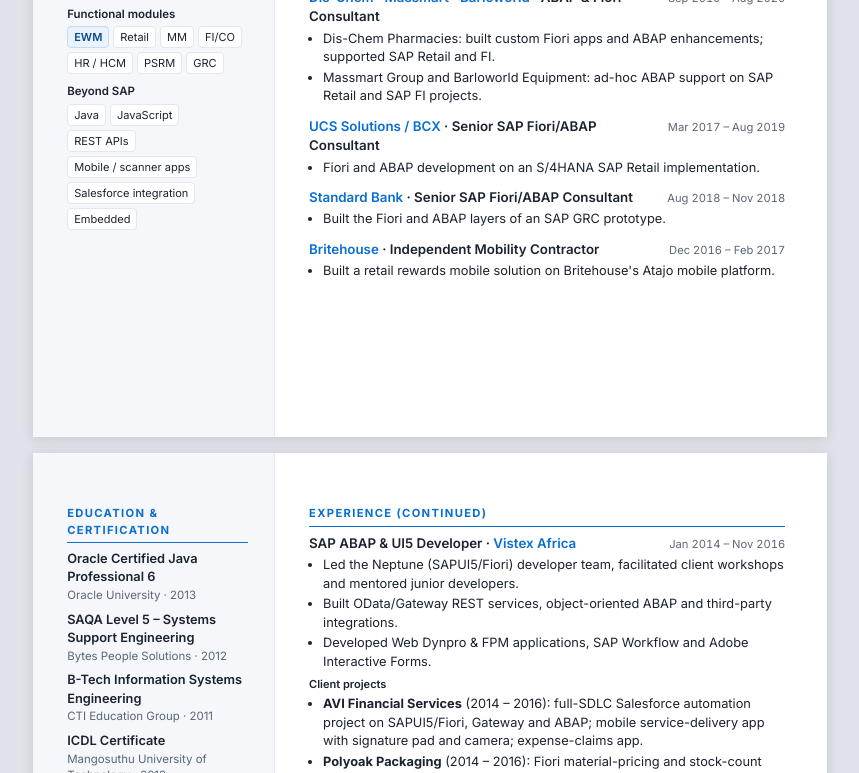
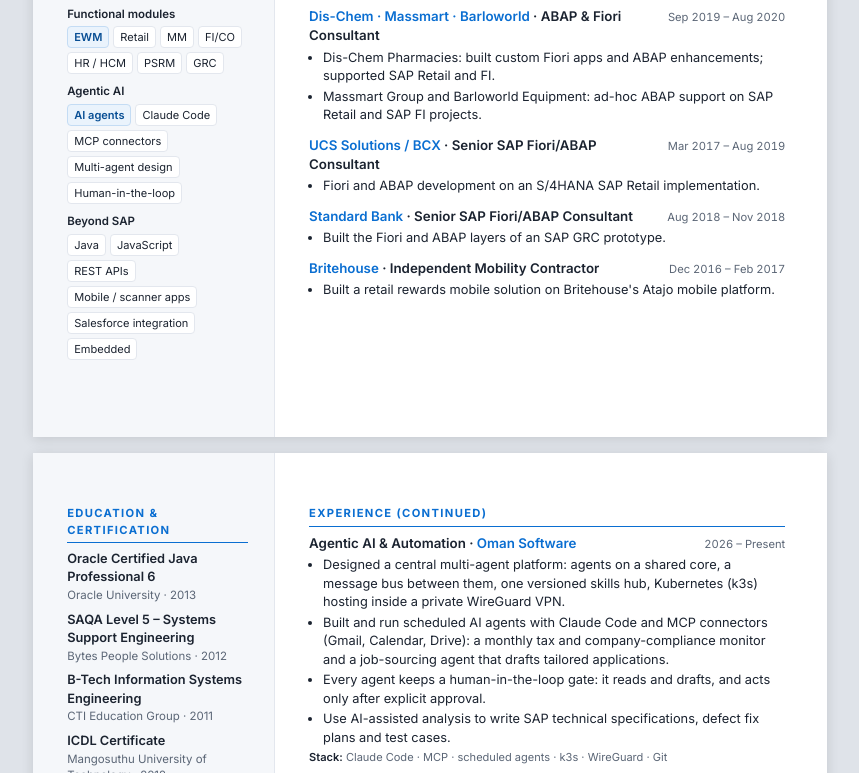
Before and after one commit to andilecbc/andilecbc.github.io, a plain HTML site: page cv/index.html in a window 1280 px wide. Shown: the part 702-1475 px from the top of the page, without its empty margins (210-1069 px from the left). Drawn offline with Linux system fonts and the light colour scheme.

Commit message:
CV: add Agentic AI skills and experience
Co-Authored-By: Claude Opus 5.5 <noreply@anthropic.com>
Claude-Session: https://claude.ai/code/session_01VvQhFGxRdPzaazvjGQzrpK

```diff
--- a/cv/index.html
+++ b/cv/index.html
@@ -104,6 +104,13 @@
       </div>
     </div>
     <div class="skill-group">
+      <div class="label">Agentic AI</div>
+      <div class="chips">
+        <span class="chip strong">AI agents</span><span class="chip">Claude Code</span><span class="chip">MCP connectors</span>
+        <span class="chip">Multi-agent design</span><span class="chip">Human-in-the-loop</span>
+      </div>
+    </div>
+    <div class="skill-group">
       <div class="label">Beyond SAP</div>
       <div class="chips">
         <span class="chip">Java</span><span class="chip">JavaScript</span><span class="chip">REST APIs</span>
@@ -120,7 +127,7 @@
       warehouse (EWM) roll-outs at BMW to public-sector HR and revenue systems at the City of Cape Town.
       I own the whole stack – RAP and OData back-ends, SAPUI5/Fiori front-ends and cloud extensions on SAP BTP –
       and I take a complex idea through design, build and support to a product people use every day.
-      Since 2016 I have worked as an independent contractor through my own company, Oman Software.
+      Since 2016 I have worked as an independent contractor through my own company, Oman Software, where I now also build agentic AI workflows.
     </p>
     <div class="highlights">
       <div class="hl"><b>12+ yrs</b><span>SAP ABAP &amp; UI5 delivery</span></div>
@@ -214,6 +221,17 @@
     <h2 style="margin-top:0">Experience (continued)</h2>
 
     <div class="role">
+      <div class="role-head"><div class="role-title">Agentic AI &amp; Automation · <span class="role-org">Oman Software</span></div><div class="dates">2026 – Present</div></div>
+      <ul>
+        <li>Designed a central multi-agent platform: agents on a shared core, a message bus between them, one versioned skills hub, Kubernetes (k3s) hosting inside a private WireGuard VPN.</li>
+        <li>Built and run scheduled AI agents with Claude Code and MCP connectors (Gmail, Calendar, Drive): a monthly tax and company-compliance monitor and a job-sourcing agent that drafts tailored applications.</li>
+        <li>Every agent keeps a human-in-the-loop gate: it reads and drafts, and acts only after explicit approval.</li>
+        <li>Use AI-assisted analysis to write SAP technical specifications, defect fix plans and test cases.</li>
+      </ul>
+      <div class="stack"><b>Stack:</b> Claude Code · MCP · scheduled agents · k3s · WireGuard · Git</div>
+    </div>
+
+    <div class="role">
       <div class="role-head"><div class="role-title">SAP ABAP &amp; UI5 Developer · <span class="role-org">Vistex Africa</span></div><div class="dates">Jan 2014 – Nov 2016</div></div>
       <ul>
         <li>Led the Neptune (SAPUI5/Fiori) developer team, facilitated client workshops and mentored junior developers.</li>
```
Also changed, not shown: 1 other file.
